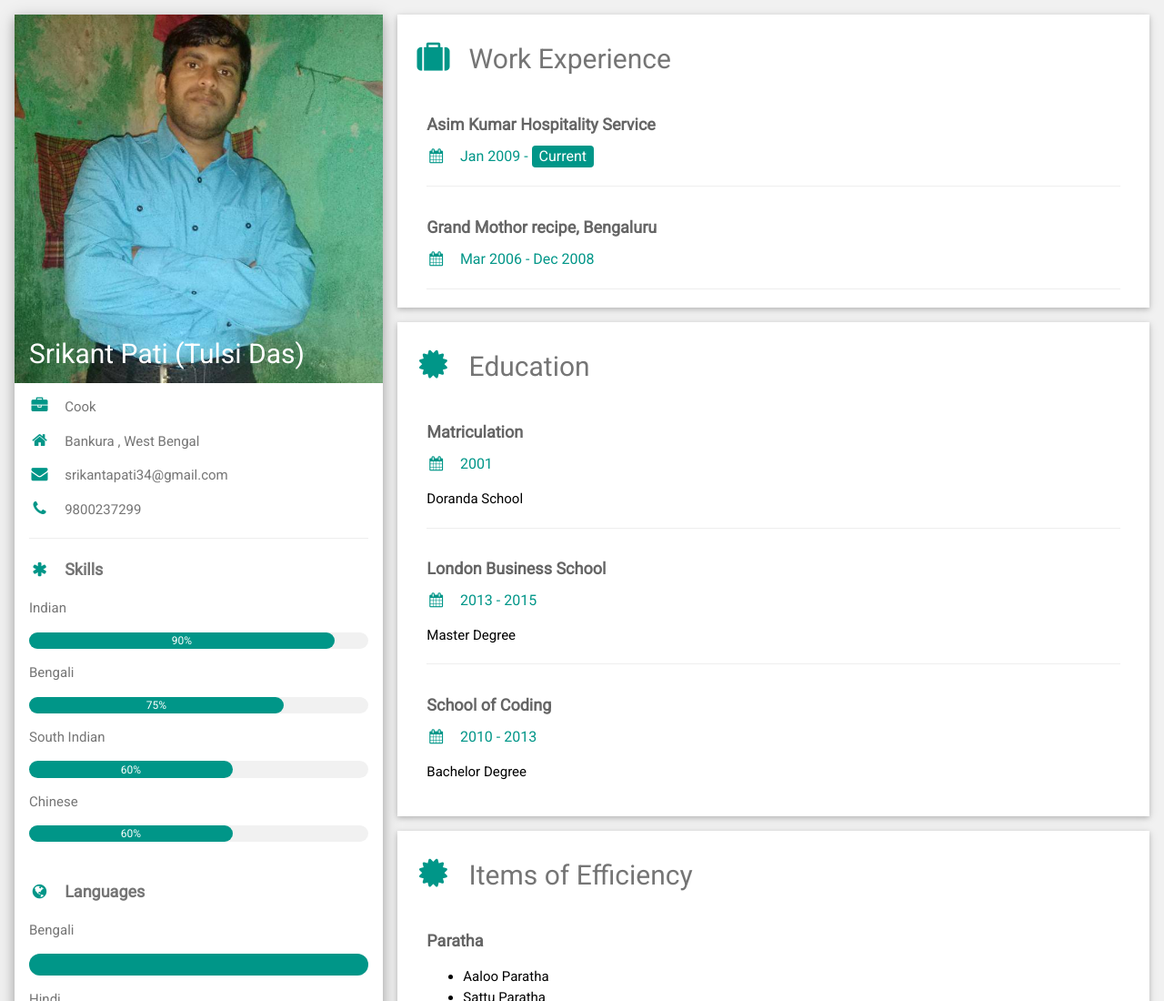
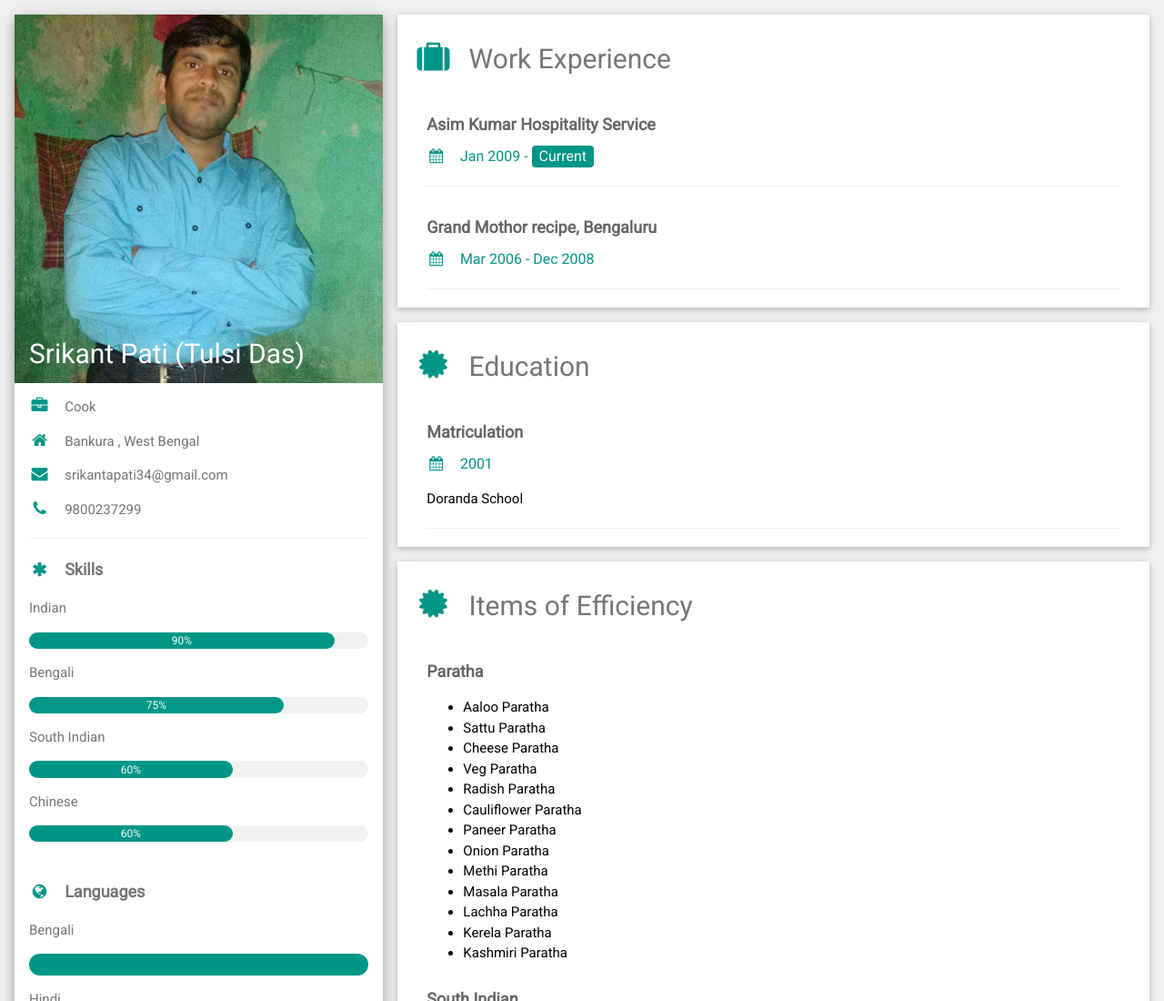
Before and after one commit to deepak7bhavya/srikantchef, a plain HTML site: page index.htm in a window 1280 px wide. Shown: the top 1100 px of the page at 91% size. Drawn offline with nearby package versions, Linux system fonts and the light colour scheme.

Commit message:
Removed School

```diff
--- a/index.htm
+++ b/index.htm
@@ -122,7 +122,7 @@ html,body,h1,h2,h3,h4,h5,h6 {font-family: "Roboto", sans-serif}
           <p>Doranda School</p>
           <hr>
         </div>
-        <div class="w3-container">
+        <!-- <div class="w3-container">
           <h5 class="w3-opacity"><b>London Business School</b></h5>
           <h6 class="w3-text-teal"><i class="fa fa-calendar fa-fw w3-margin-right"></i>2013 - 2015</h6>
           <p>Master Degree</p>
@@ -132,7 +132,7 @@ html,body,h1,h2,h3,h4,h5,h6 {font-family: "Roboto", sans-serif}
           <h5 class="w3-opacity"><b>School of Coding</b></h5>
           <h6 class="w3-text-teal"><i class="fa fa-calendar fa-fw w3-margin-right"></i>2010 - 2013</h6>
           <p>Bachelor Degree</p><br>
-        </div>
+        </div> -->
       </div>
 
 
```
